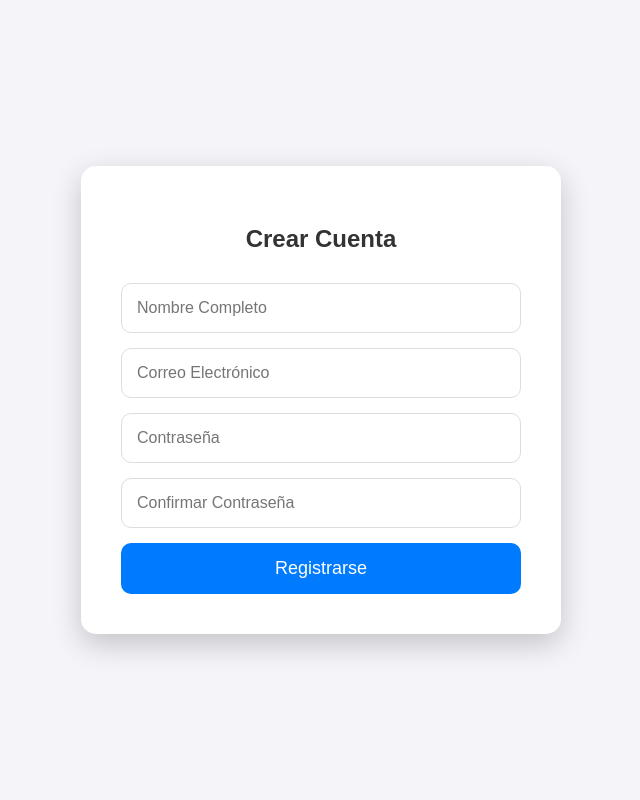
After one commit to JuanantonioPeregrina/gestion_comanda, a Django app: page /registrarse/ in a window 1280 px wide. The commit adds this page. Shown: the whole page, without its empty margins (319-959 px from the left). Run offline with Django 5.2, Linux system fonts and the light colour scheme.

Commit message:
Añadido botón registro y su funcionamiento con la BBDD

```diff
--- a/mcnolo/app/templates/app/index.html
+++ b/mcnolo/app/templates/app/index.html
@@ -110,7 +110,8 @@
         <h1>⭐McNolo⭐<br>Bienvenido, ¡Identifíquese!</h1>
         <div class="button-group">
             <button class="btn">Invitado</button>
-            <a href="{% url 'inicio_sesion' %}" class="btn">Registrado</a>
+            <a href="{% url 'inicio_sesion' %}" class="btn">Iniciar sesión</a>
+            <a href="{% url 'registrarse' %}" class="btn">Registrarse</a>
         </div>
     </div>
 </body>
--- /dev/null
+++ b/mcnolo/app/templates/app/registro.html
@@ -0,0 +1,95 @@
+<!DOCTYPE html>
+<html lang="es">
+<head>
+    <meta charset="UTF-8">
+    <meta name="viewport" content="width=device-width, initial-scale=1.0">
+    <title>Registrarse</title>
+    <style>
+        /* General Body Styles */
+        body {
+            margin: 0;
+            padding: 0;
+            font-family: 'Arial', sans-serif;
+            display: flex;
+            justify-content: center;
+            align-items: center;
+            height: 100vh;
+            background-color: #f4f4f9;
+        }
+
+        /* Form Container Styles */
+        .form-container {
+            background-color: white;
+            padding: 40px;
+            border-radius: 15px;
+            box-shadow: 0px 10px 30px rgba(0, 0, 0, 0.2);
+            max-width: 400px;
+            width: 100%;
+        }
+
+        /* Form Title Styles */
+        .form-container h2 {
+            text-align: center;
+            margin-bottom: 30px;
+            color: #333;
+            font-size: 24px;
+        }
+
+        /* Input Fields Styles */
+        .form-container input {
+            width: 100%;
+            padding: 15px;
+            margin-bottom: 15px;
+            border: 1px solid #ddd;
+            border-radius: 10px;
+            font-size: 16px;
+            box-sizing: border-box;
+        }
+
+        /* Button Styles */
+        .btn {
+            background-color: #007BFF;
+            color: white;
+            padding: 15px;
+            border: none;
+            cursor: pointer;
+            border-radius: 10px;
+            font-size: 18px;
+            width: 100%;
+            transition: background-color 0.3s ease;
+        }
+
+        .btn:hover {
+            background-color: #0056b3;
+        }
+
+        /* Responsive styles */
+        @media (max-width: 600px) {
+            .form-container {
+                padding: 20px;
+            }
+
+            .form-container h2 {
+                font-size: 20px;
+            }
+
+            .btn {
+                font-size: 16px;
+            }
+        }
+    </style>
+</head>
+<body>
+    <div class="form-container">
+        <h2>Crear Cuenta</h2>
+        <form action="{% url 'registrarse' %}" method="POST">
+            {% csrf_token %}
+            <input type="text" name="nombre_completo" placeholder="Nombre Completo" required>
+            <input type="email" name="email" placeholder="Correo Electrónico" required>
+            <input type="password" name="password" placeholder="Contraseña" required>
+            <input type="password" name="confirm_password" placeholder="Confirmar Contraseña" required>
+            <button type="submit" class="btn">Registrarse</button>
+        </form>
+    </div>
+</body>
+</html>
--- a/mcnolo/app/urls.py
+++ b/mcnolo/app/urls.py
@@ -9,6 +9,7 @@ from django.conf.urls.static import static
 urlpatterns = [
     path('', views.index, name='index'),
     path('inicio-sesion/', views.inicio_sesion, name='inicio_sesion'),
+    path('registrarse/', views.registrarse, name='registrarse'),
     path('pagina-principal/', views.pagina_principal, name='pagina_principal'),  # Asegúrate de que esta URL redirige correctamente.
     path('menu/', views.menu_view, name='menu'),
 
--- a/mcnolo/app/views.py
+++ b/mcnolo/app/views.py
@@ -2,6 +2,7 @@ from django.shortcuts import render, redirect
 from django.contrib.auth import authenticate, login
 from django.contrib import messages
 from .models import Producto
+from django.contrib.auth.models import User
 
 # Página principal
 def index(request):
@@ -29,3 +30,20 @@ def inicio_sesion(request):
 def pagina_principal(request):
     productos = Producto.objects.filter(disponible=True)  # Solo muestra los productos disponibles
     return render(request, 'app/PaginaPrincipal.html', {'productos': productos})
+
+def registrarse(request):
+    if request.method == 'POST':
+        nombre_completo = request.POST.get('nombre_completo')
+        email = request.POST.get('email')
+        password = request.POST.get('password')
+        confirm_password = request.POST.get('confirm_password')
+
+        if password == confirm_password:
+            # Crear el usuario
+            user = User.objects.create_user(username=email, email=email, password=password)
+            user.save()
+            return redirect('inicio_sesion')
+        else:
+            messages.error(request, 'Las contraseñas no coinciden.')
+
+    return render(request, 'app/registro.html')  # Template para mostrar el formulario de registro
--- a/mcnolo/mcnolo/urls.py
+++ b/mcnolo/mcnolo/urls.py
@@ -25,7 +25,7 @@ urlpatterns = [
     path('', views.index, name='index'),
     path('inicio-sesion/', views.inicio_sesion, name='inicio_sesion'),
     path('pagina-principal/', views.pagina_principal, name='pagina_principal'),
-
+    path('registrarse/', views.registrarse, name='registrarse'),  # Aquí define la vista para el registro
 ]
 if settings.DEBUG:
     urlpatterns += static(settings.MEDIA_URL, document_root=settings.MEDIA_ROOT)
```
Also changed, not shown: Especificacion_Requisitos_Software.md (+2 -2 lines).
